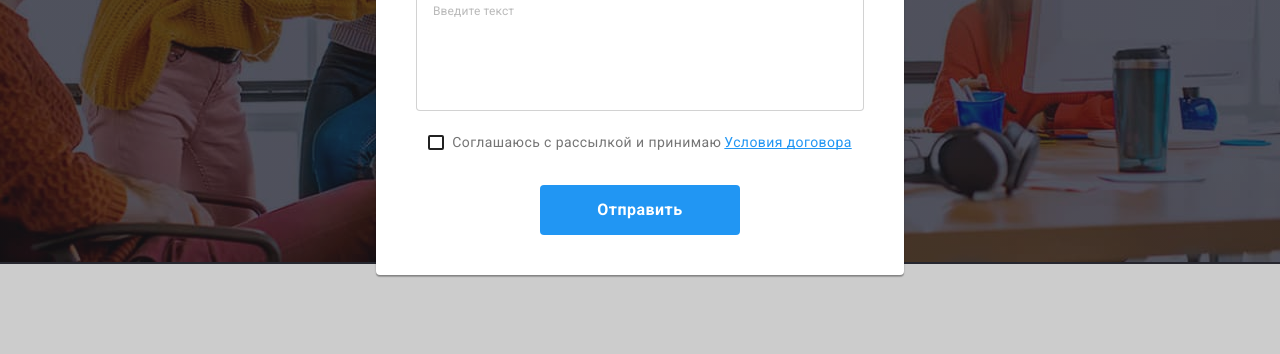
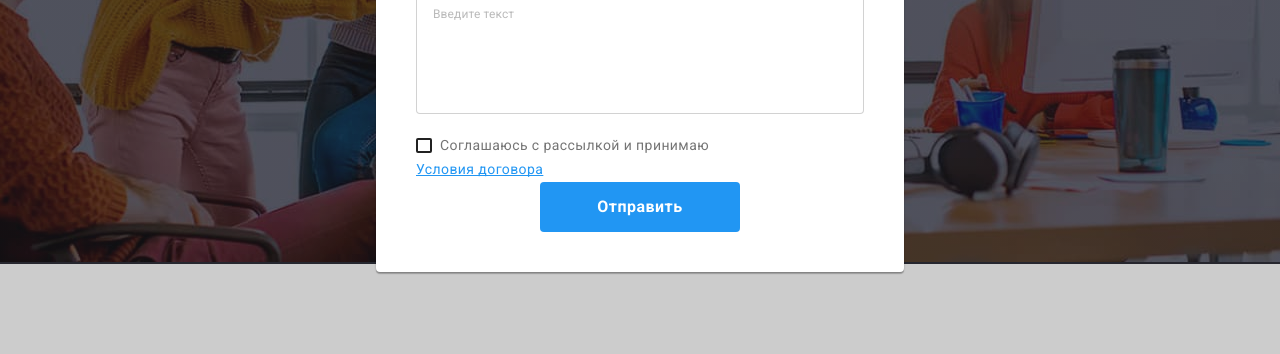
Before and after one commit to Juliya-Boiko/goit-markup-hw-06, a plain HTML site: page index.html in a window 1280 px wide. Both pictures are taken after a click on the button "Заказать услугу". Shown: the part 420-774 px from the top of the page. Drawn offline with nearby package versions, Linux system fonts and the light colour scheme.

Commit message:
Update index.html

```diff
--- a/index.html
+++ b/index.html
@@ -456,7 +456,7 @@
                     <textarea name="comment" id="comment" placeholder="Введите текст" class="comment-area"></textarea>
                 </div>
 
-                <div class="agreemenf-field">
+                <div class="agreement-field">
                     <label for="agreement" class="agreement-text">
                         <input type="checkbox" name="agreement" id="agreement" class="checkbox">
                         <span class="checkbox-icon"></span>
```
